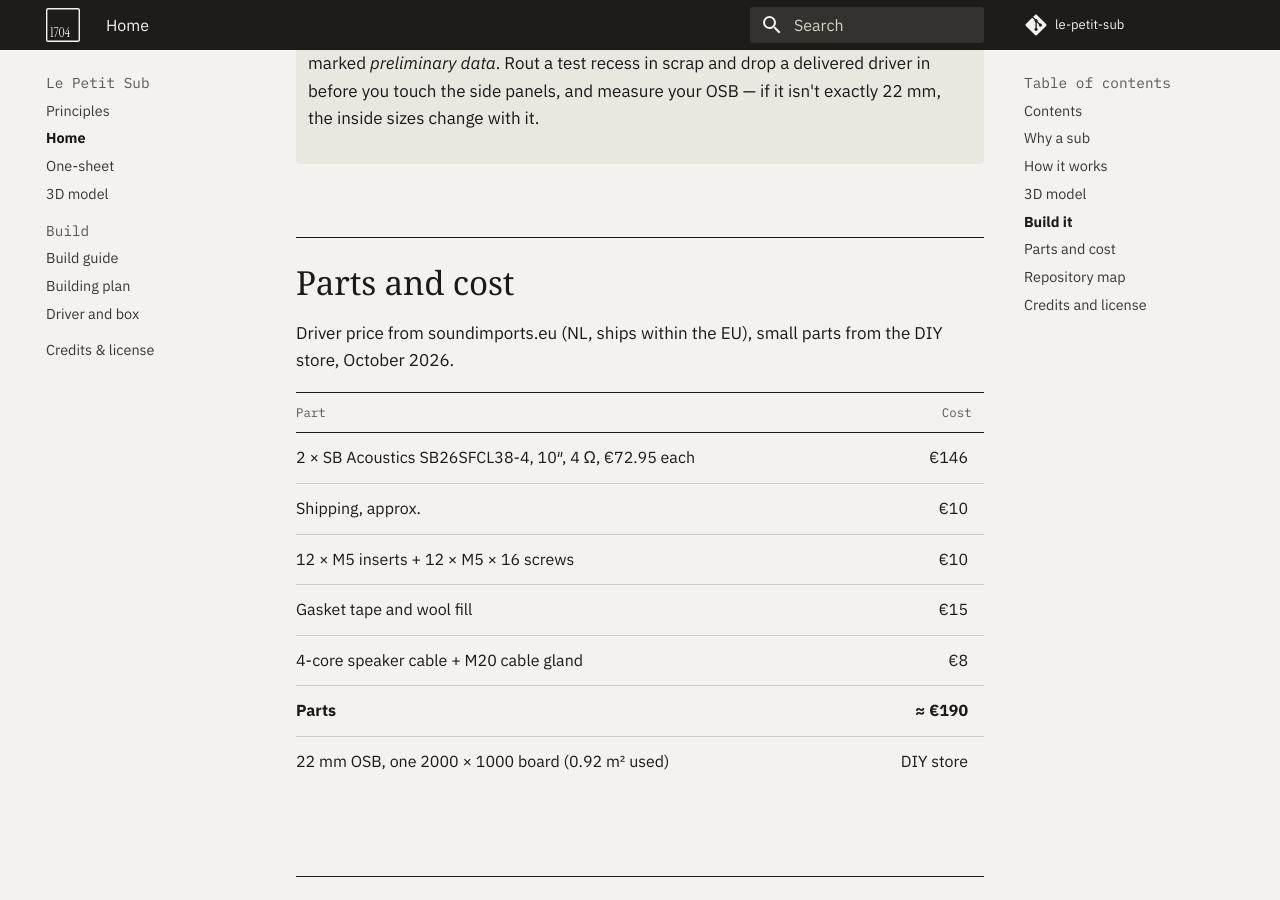
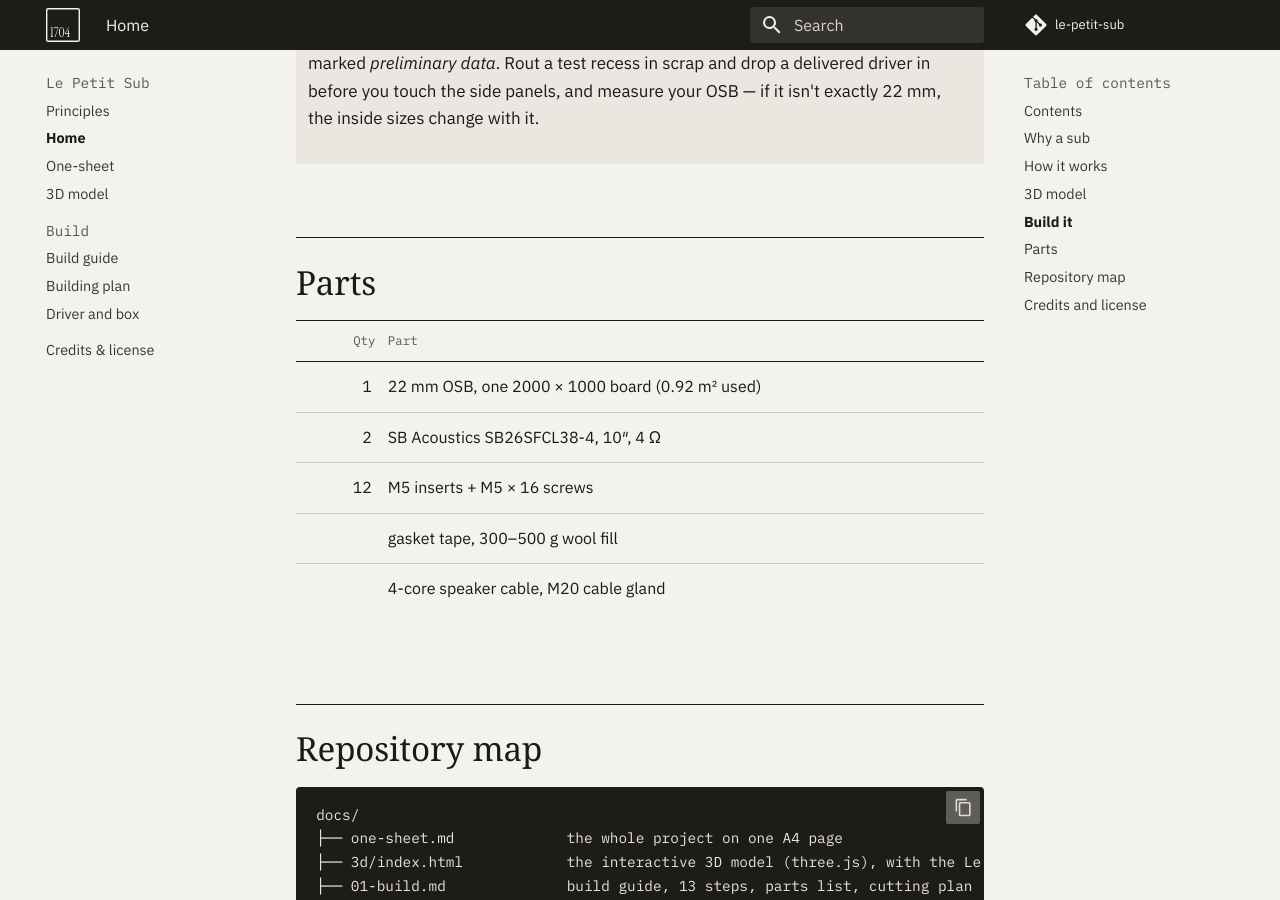
Before and after one commit to 1704audiolabs/le-petit-sub, an MkDocs documentation site: the page built from docs/index.md, in a window 1280 px wide and 900 px high, scrolled down 5889 px. Built offline with MkDocs 1.6.1 and Material for MkDocs 9.7.7, drawn with Linux system fonts in a browser that asks for light colours; some web fonts are replaced; comment, search, counter and statistics services are not loaded; some of the changed text lies outside the part shown.

Commit message:
No prices: parts list with quantities in README, home and one-sheet; social card without the parts total

```diff
--- a/docs/index.md
+++ b/docs/index.md
@@ -38,12 +38,12 @@
 > - **2 × SB Acoustics SB26SFCL38-4** (10″) in the side panels, back to back: the forces on the box
 >   cancel, and the front stays a quiet face.
 > - **Sealed, ≈ 40 l net**, braced, glued shut; the drivers sit flush and come out from outside.
-> - **≈ €190 in parts** plus the OSB board. Every drawing is generated from one file of dimensions.
+> - **One OSB board, two drivers and a handful of small parts.** Every drawing is generated from one file of dimensions.
 
 ## Contents
 
 [Why a sub](#why-a-sub) · [How it works](#how-it-works) · [3D model](#3d-model) · [Build it](#build-it) ·
-[Parts and cost](#parts-and-cost) · [Repository map](#repository-map) · [Credits](#credits-and-license)
+[Parts](#parts) · [Repository map](#repository-map) · [Credits](#credits-and-license)
 
 ## Why a sub
 
@@ -112,19 +112,15 @@
 > *preliminary data*. Rout a test recess in scrap and drop a delivered driver in before you touch
 > the side panels, and measure your OSB — if it isn't exactly 22 mm, the inside sizes change with it.
 
-## Parts and cost
+## Parts
 
-Driver price from soundimports.eu (NL, ships within the EU), small parts from the DIY store, October 2026.
-
-| Part | Cost |
-| --- | ---: |
-| 2 × SB Acoustics SB26SFCL38-4, 10″, 4 Ω, €72.95 each | €146 |
-| Shipping, approx. | €10 |
-| 12 × M5 inserts + 12 × M5 × 16 screws | €10 |
-| Gasket tape and wool fill | €15 |
-| 4-core speaker cable + M20 cable gland | €8 |
-| **Parts** | **≈ €190** |
-| 22 mm OSB, one 2000 × 1000 board (0.92 m² used) | DIY store |
+| Qty | Part |
+| ---: | --- |
+| 1 | 22 mm OSB, one 2000 × 1000 board (0.92 m² used) |
+| 2 | SB Acoustics SB26SFCL38-4, 10″, 4 Ω |
+| 12 | M5 inserts + M5 × 16 screws |
+| | gasket tape, 300–500 g wool fill |
+| | 4-core speaker cable, M20 cable gland |
 
 ## Repository map
 
```
Also changed, not shown: README.md (+10 -14 lines), docs/one-sheet.md (+7 -8 lines), docs/assets/one-sheet.png, docs/assets/social-preview.png.
